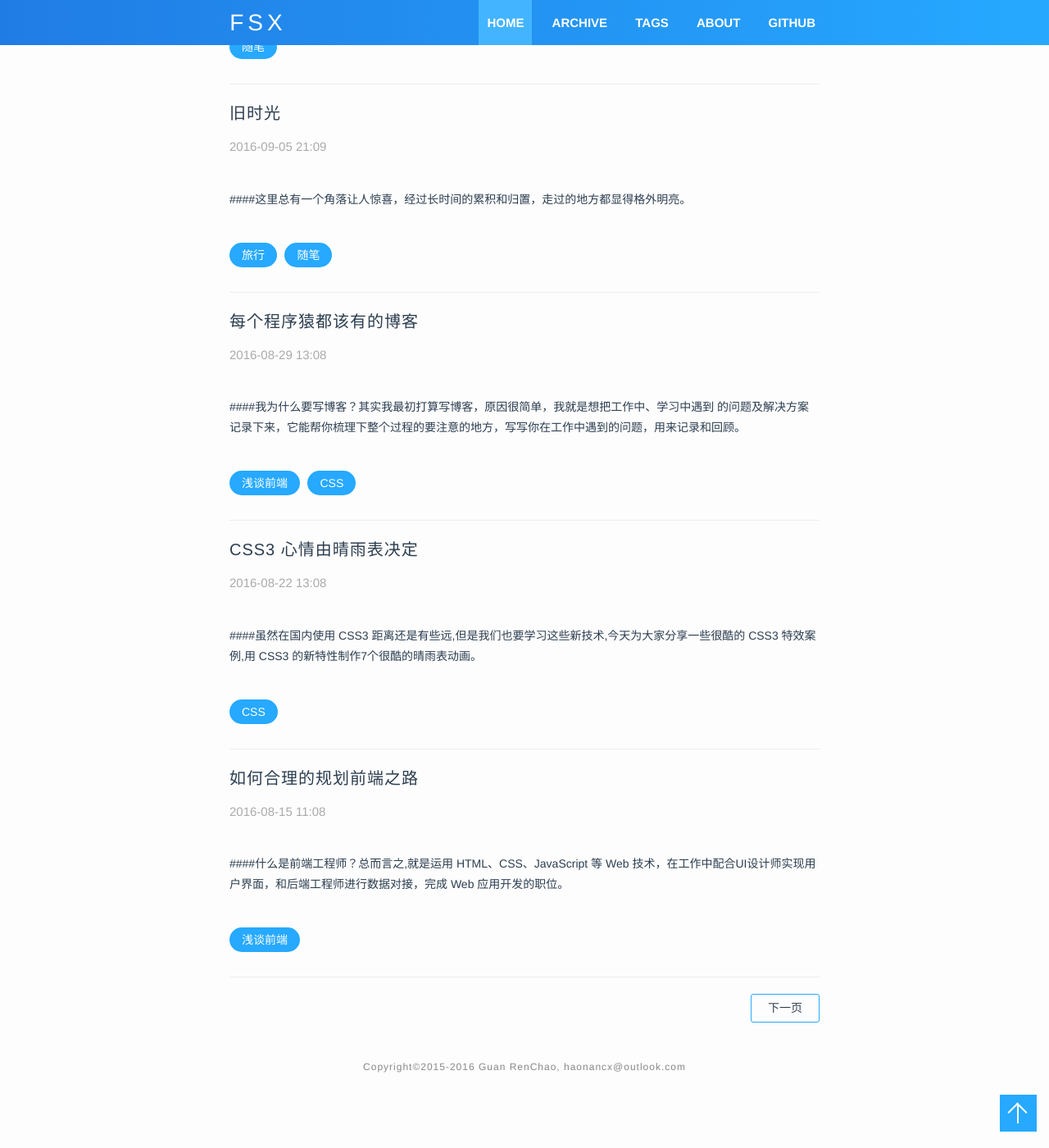
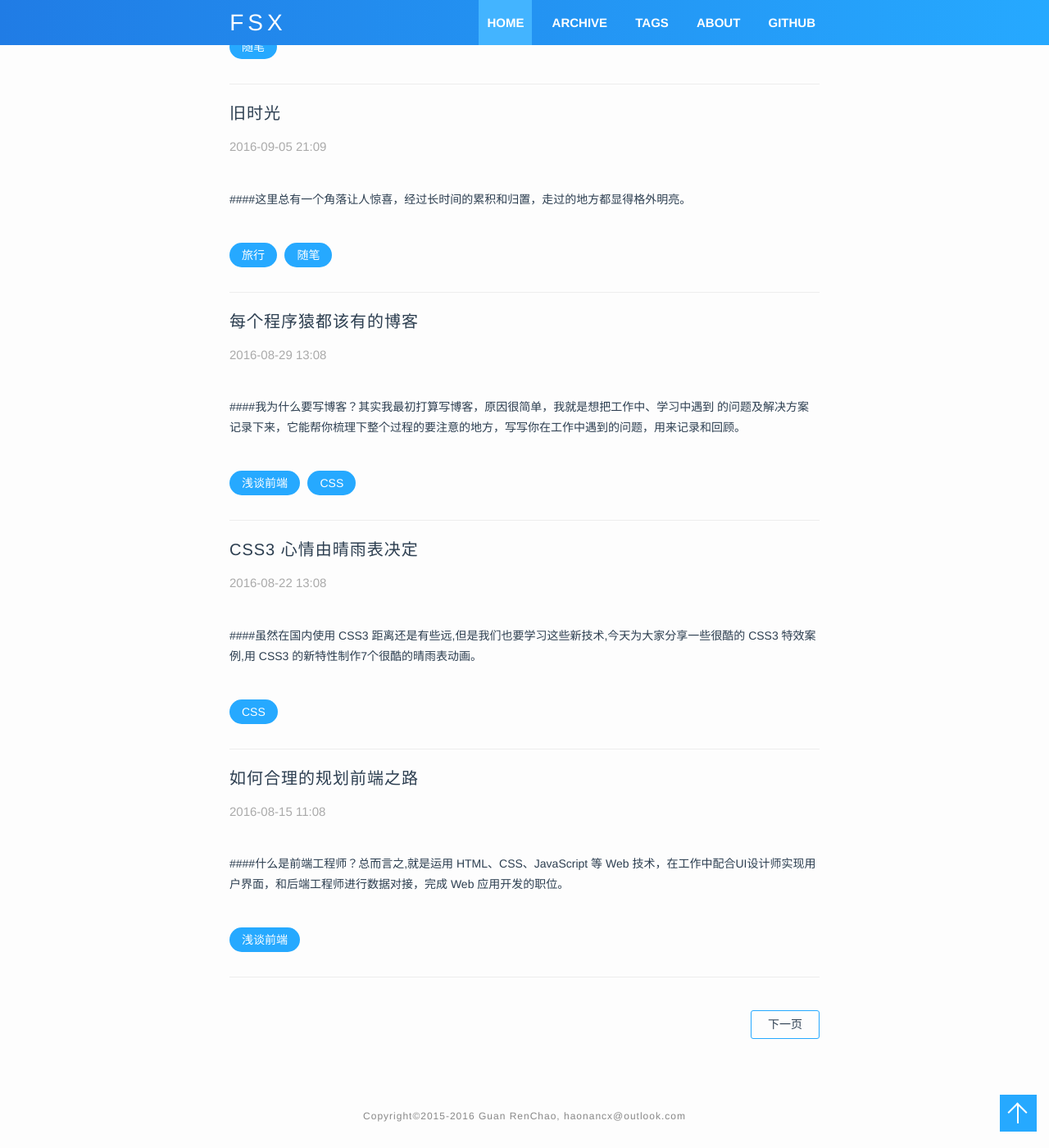
Before and after one commit to xtd420/Haonancx.github.io, a Jekyll site: the page built from index.html, in a window 1280 px wide and 1400 px high, scrolled down 589 px. Shown: the whole window at 82% size. Built offline with Jekyll 4.4.1, drawn with Linux system fonts in a browser that asks for light colours; Markdown is read by kramdown in place of the engine named in the settings; the list of posts is cut into pages by our own code; comment, search, counter and statistics services are not loaded.

Commit message:
样式调整

```diff
--- a/_sass/_layout.scss
+++ b/_sass/_layout.scss
@@ -262,7 +262,7 @@ color: #fff;
 }
 .paginateBox{
     height:40px;
-    margin-top:40px auto;
+    margin:40px auto;
 }
 .pageBtn{
     position: absolute;
```
